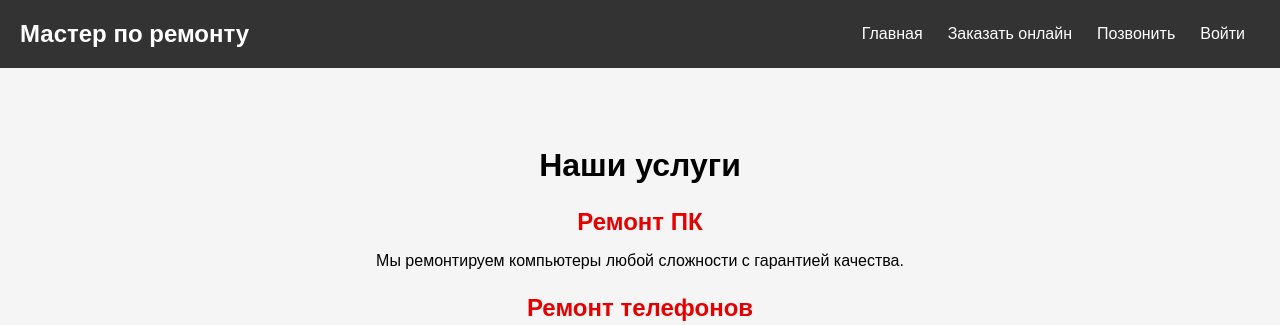
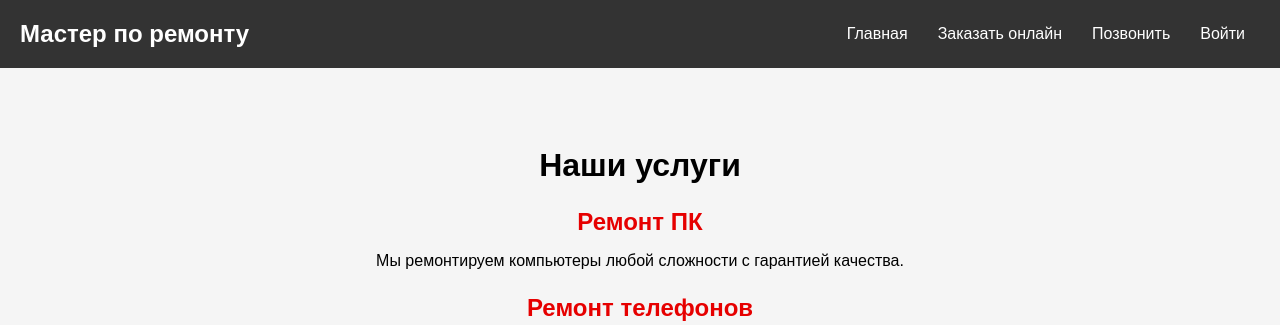
Before and after one commit to AsQqqq/site-tech-repair, a Flask app: page / in a window 1280 px wide. Shown: the top 325 px of the page. Run offline with Flask 3, Linux system fonts and the light colour scheme.

Commit message:
Refactor header and login styles for improved layout and button padding

```diff
--- a/app/static/style/headerClient.css
+++ b/app/static/style/headerClient.css
@@ -2,3 +2,11 @@ main {
     margin-top: 60px;
     padding: 20px;
 }
+
+.contact-btn {
+    padding: 0px;
+}
+
+.navigation a {
+    padding-left: 5px;
+}
--- a/app/static/style/login.css
+++ b/app/static/style/login.css
@@ -16,7 +16,7 @@ body {
     padding: 30px;
     border-radius: 8px;
     box-shadow: 0 4px 12px rgba(0, 0, 0, 0.1);
-    width: 100%;
+    width: 80%;
     max-width: 400px;
     text-align: center;
 }
```
